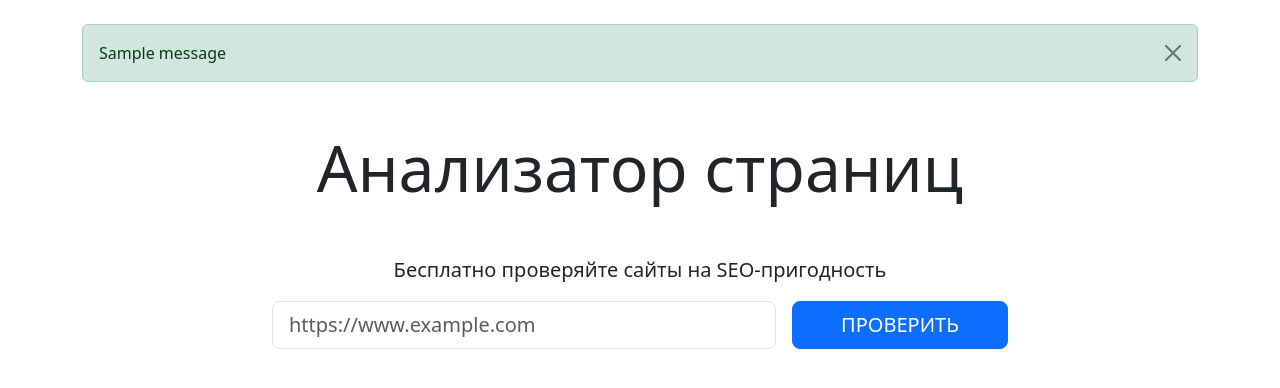
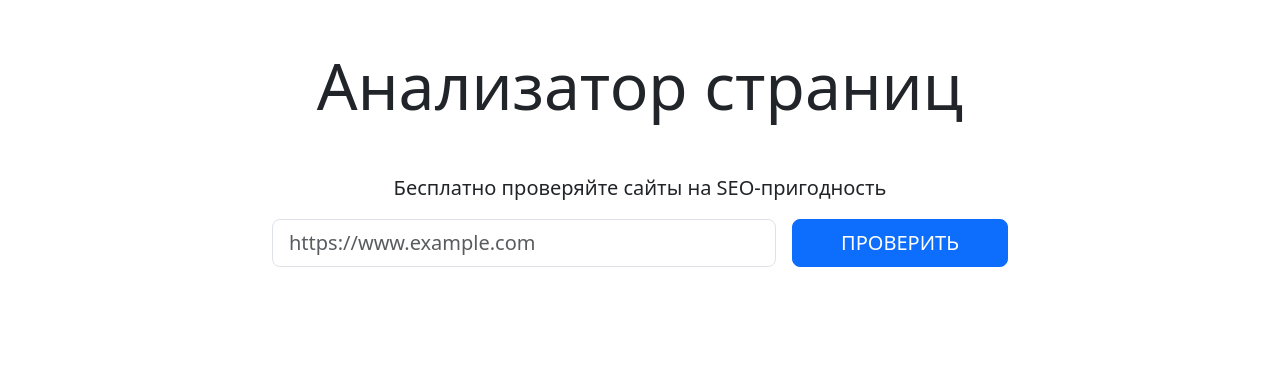
Before and after one commit to Nataly773/python-project-83, a Flask app: page / in a window 1280 px wide. Shown: the part 56-444 px from the top of the page. Run offline with Flask 3, Linux system fonts and the light colour scheme; one stand-in notice (Sample message) is shown; some libraries are stand-ins or nearby versions.

Commit message:
add git  page_analyzer/templates/urls/show.html

```diff
--- a/page_analyzer/templates/layout.html
+++ b/page_analyzer/templates/layout.html
@@ -19,19 +19,7 @@
       </div>
     </nav>
     <main class="flex-grow-1">
-      {% with messages = get_flashed_messages(with_categories=true) %}
-        {% if messages %}
-          <div class="container">
-            {% for category, message in messages %}
-              <div class="alert alert-{{ category }} alert-dismissible fade show" role="alert">
-                {{ message }}
-                <button type="button" class="btn-close" data-bs-dismiss="alert" aria-label="Close"></button>
-              </div>
-            {% endfor %}
-          </div>
-        {% endif %}
-      {% endwith %}
       {% block content %}{% endblock %}
     </main>
-   </body>
+  </body>
 </html>
```
